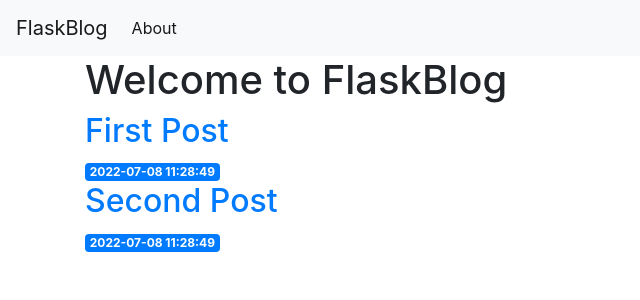
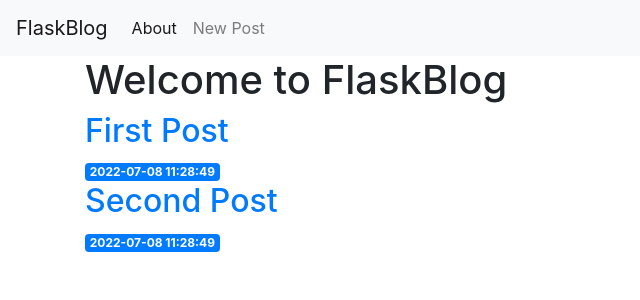
Before and after one commit to backglass/flask1, a Flask app: page / in a window 1280 px wide. Shown: the top 300 px of the page, without its empty margins (0-640 px from the left). Run offline with Flask 2, Linux system fonts and the light colour scheme; data comes from the database, SQL or seed files in the repository; some libraries are stand-ins or nearby versions.

Commit message:
Se ha añadido un nuevo link para ir a /create y añadido un bucle para ver si hay 'flash pendientes y mostrarlos

```diff
--- a/templates/base.html
+++ b/templates/base.html
@@ -21,10 +21,16 @@
             <li class="nav-item active">
                 <a class="nav-link" href="#">About</a>
             </li>
+            <li class="nav-item">
+              <a class="nav-link" href="{{url_for('create')}}">New Post</a>  <!-- Aquí utiliza url_for() para generar el enlace a la página de crear nuevo post. que viene desde la funcion create -->
+          </li>
             </ul>
         </div>
     </nav>
     <div class="container">
+      {% for message in get_flashed_messages() %}  <!-- mira si hay mensajes flash en la sesion -->
+        <div class="alert alert-danger">{{ message }}</div>
+      {% endfor %}
         {% block content %} {% endblock %}  <!-- otro bloque que se sustituirá por contenido dependiendo de la plantilla secundaria (plantillas que heredan de base.html) que lo anulará.a.-->
     </div>
 
```
